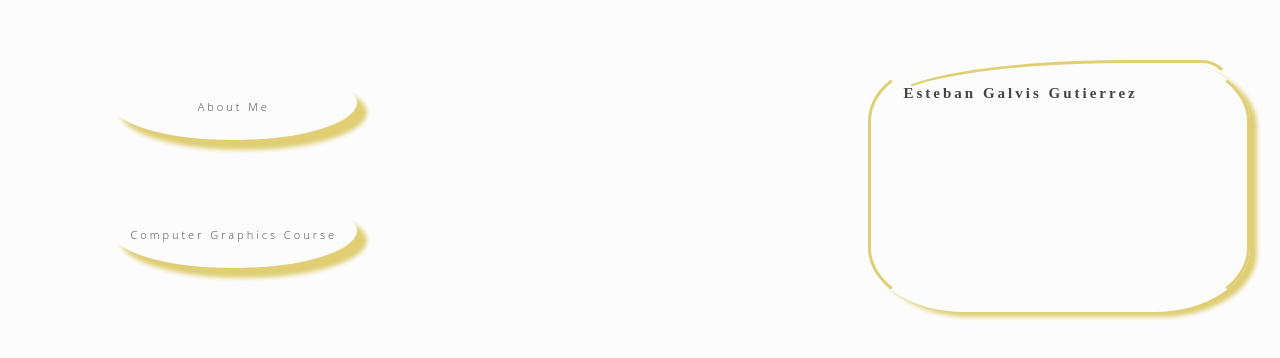
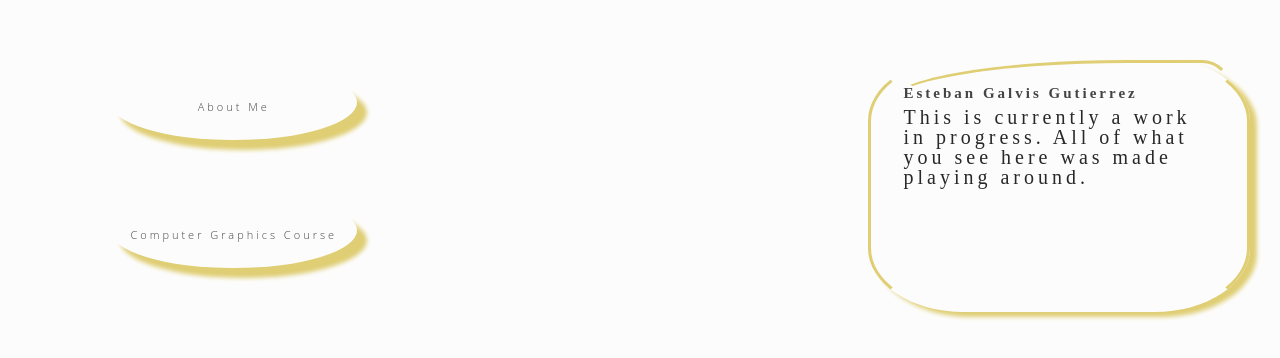
Before and after one commit to tebandesade/tebandesade.github.io, a plain HTML site: page index.html in a window 1280 px wide. Shown: the part 356-714 px from the top of the page. Drawn offline with nearby package versions, Linux system fonts and the light colour scheme; a web font is replaced by a local one.

Commit message:
no message

```diff
--- a/index.html
+++ b/index.html
@@ -34,6 +34,7 @@
 
         <div class="container-fluid blog">
          <h3 id="weekblog">Esteban Galvis Gutierrez</h3>
+         <p>This is currently a work in progress. All of what you see here was made playing around.</p>
         </div>
        </div>
 
```
